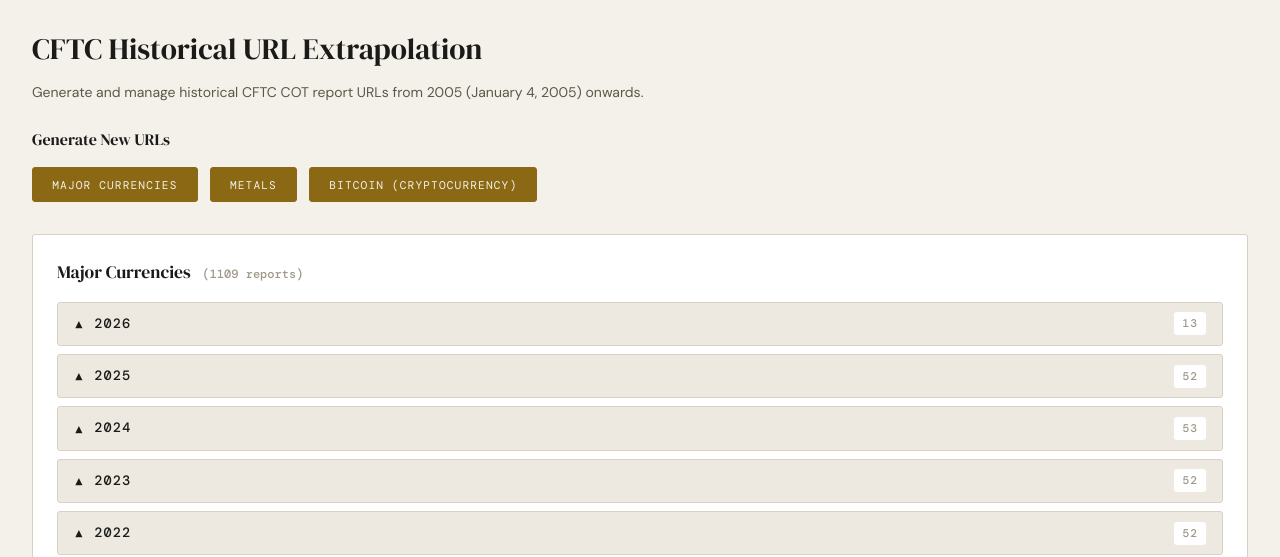
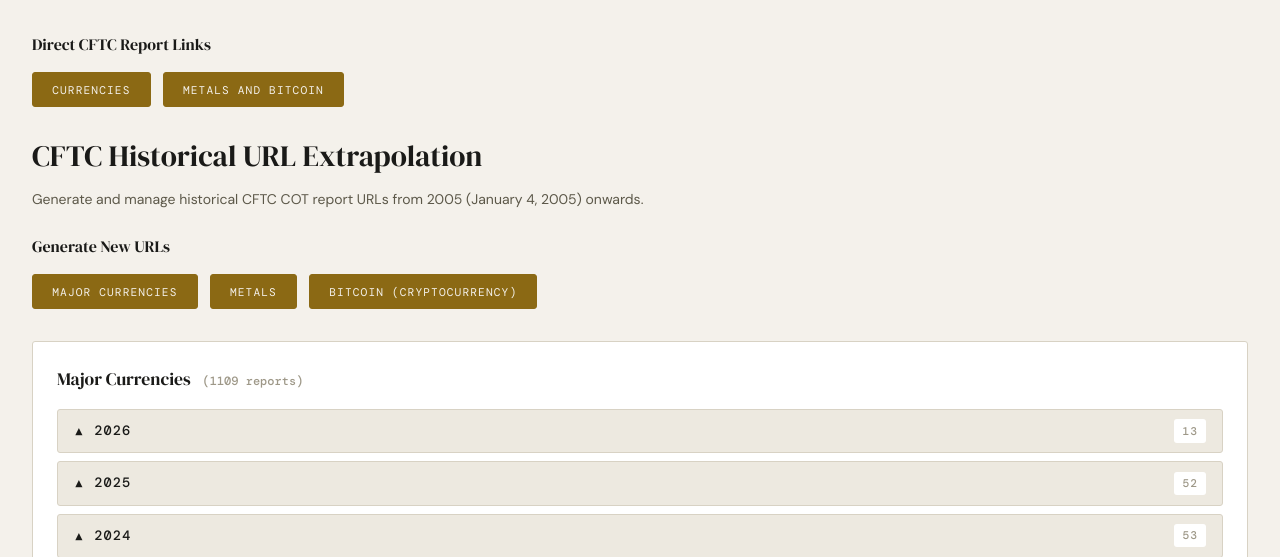
Before and after one commit to cliomaxin/commitment-of-traders, a Django app: page /Get_Data/extrapolate/ in a window 1280 px wide. Shown: the part 58-615 px from the top of the page. Run offline with Django 3.2, Linux system fonts and the light colour scheme; data comes from the database, SQL or seed files in the repository; both versions use the stored data as it was after the commit; some web fonts are replaced.

Commit message:
Add direct links to CFTC reports in HTML templates; enhance button styling for better user experience

```diff
--- a/Templates/Get_Data/extrapolate_dates.html
+++ b/Templates/Get_Data/extrapolate_dates.html
@@ -292,6 +292,15 @@
       background: var(--gold);
       border-color: var(--gold);
     }
+
+    .external-link {
+      display: inline-block;
+      text-decoration: none;
+    }
+
+    .external-link button {
+      cursor: pointer;
+    }
   </style>
 </head>
 <body>
@@ -304,6 +313,18 @@
 </header>
 
 <div class="page-body">
+  <div style="margin-bottom: 2rem;">
+    <h2 style="margin-top: 0; font-size: 1rem;">Direct CFTC Report Links</h2>
+    <div class="buttons">
+      <a href="https://www.cftc.gov/dea/futures/deacmesf.htm" target="_blank" class="external-link">
+        <button type="button">Currencies</button>
+      </a>
+      <a href="https://www.cftc.gov/dea/futures/deacmxsf.htm" target="_blank" class="external-link">
+        <button type="button">Metals and Bitcoin</button>
+      </a>
+    </div>
+  </div>
+
   <h1>CFTC Historical URL Extrapolation</h1>
   <p style="margin-bottom: 1.5rem; color: var(--ink-muted);">Generate and manage historical CFTC COT report URLs from 2005 (January 4, 2005) onwards.</p>
 
```
Also changed, not shown: Ai prompts.txt (+9 -0 lines), Templates/Raw/upload.html (+21 -0 lines), db.sqlite3.
